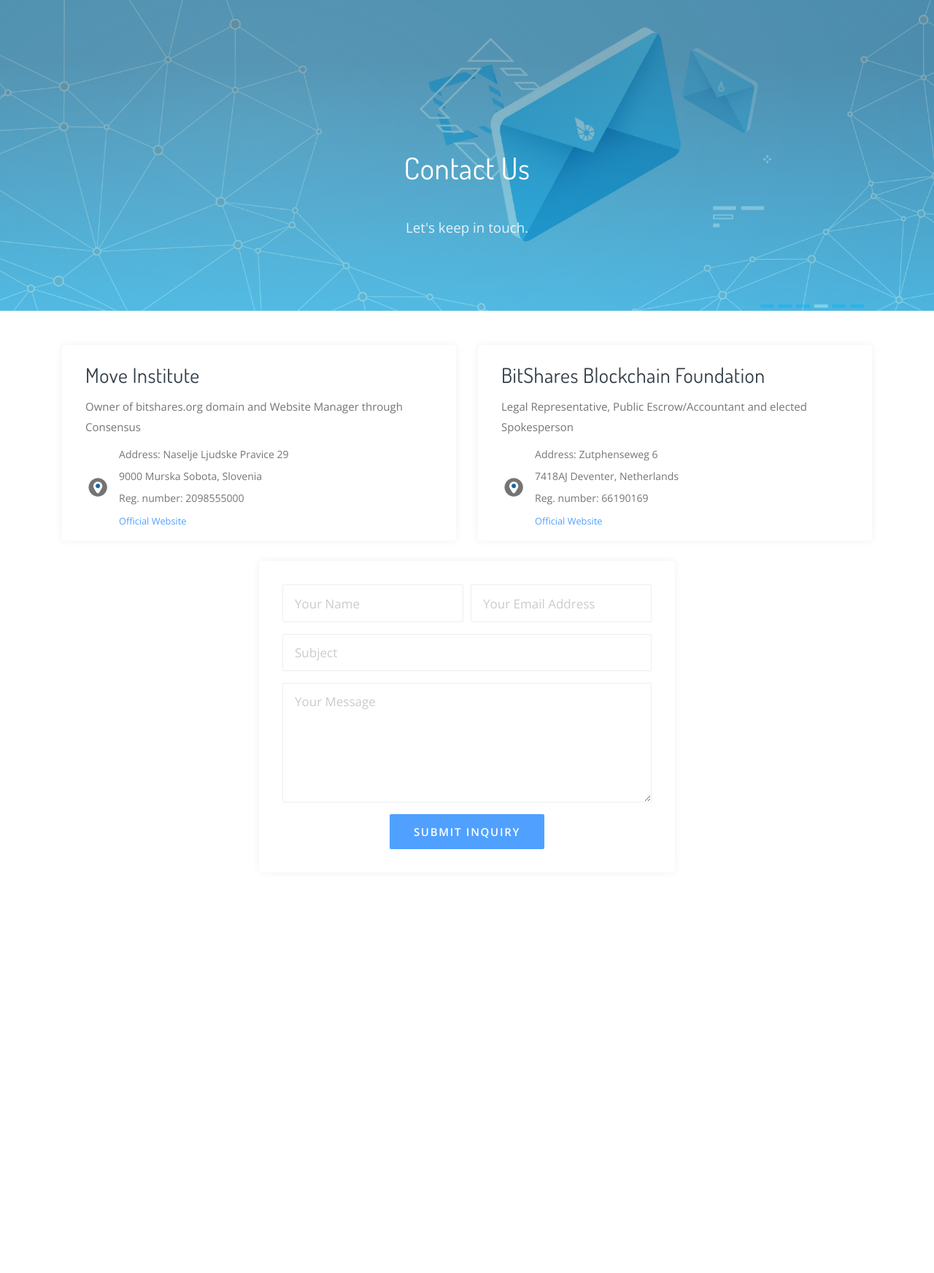
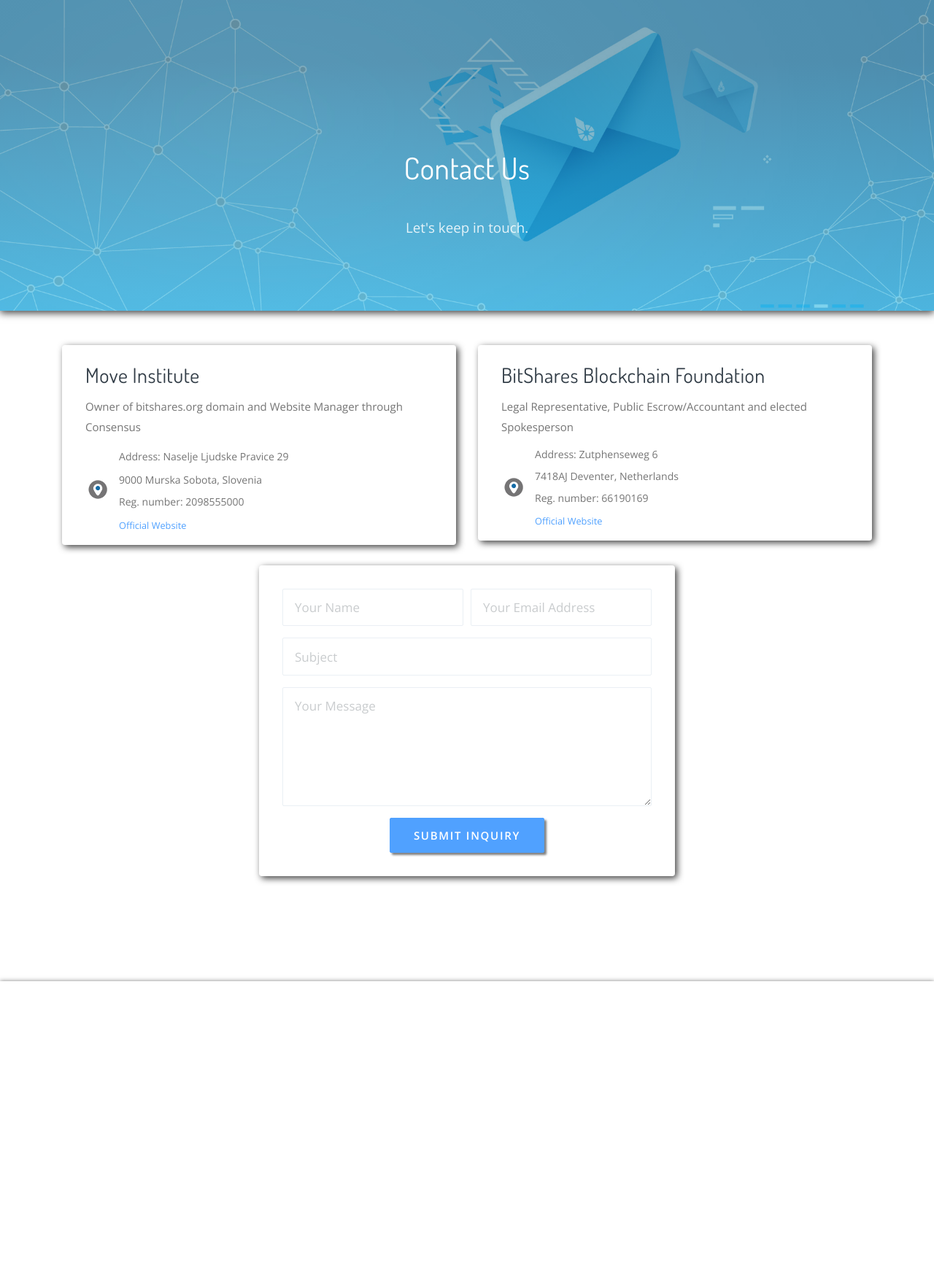
Before and after one commit to cassidypignatello/demo-bitshares, a PHP site: page /contact.html in a window 1280 px wide. Shown: the whole page at 73% size. Before the commit the page ends 1164 px from the top, so only its background shows below. Run offline with PHP 8.4, Linux system fonts and the light colour scheme; some libraries are stand-ins or nearby versions.

Commit message:
updates contact and footer layouts

```diff
--- a/assets/css/style.css
+++ b/assets/css/style.css
@@ -131,5 +131,31 @@
 
 /* Contact Page */
 
+/* Header */
+
+.header.text-white {
+  box-shadow: 0 3px 10px 0 rgba(0,0,0,.75);
+}
+
+/* Contact Cards */
+
+.card.shadow-3 {
+  box-shadow: 3px 3px 10px 0 rgba(0,0,0,.75);
+}
+
+div.row.gap-y.mt-6 > div:nth-child(1) > div > div > div > div > div > p:nth-child(1) {
+  line-height: 1.4;
+}
+
+/* Contact Form */
+
+body > div.container > div.row.mb-10 > form > div.text-center > button {
+  box-shadow: 3px 3px 3px 0px rgba(0,0,0,0.5);
+}
+
+.section.p-0 {
+  box-shadow: 0 0px 6px 0 rgba(0,0,0,0.5);
+}
+
 /* Team Page */
 /*# sourceMappingURL=style.css.map */
```
Also changed, not shown: assets/php/footer.php (+9 -9 lines), index.html (renamed from index.php).
